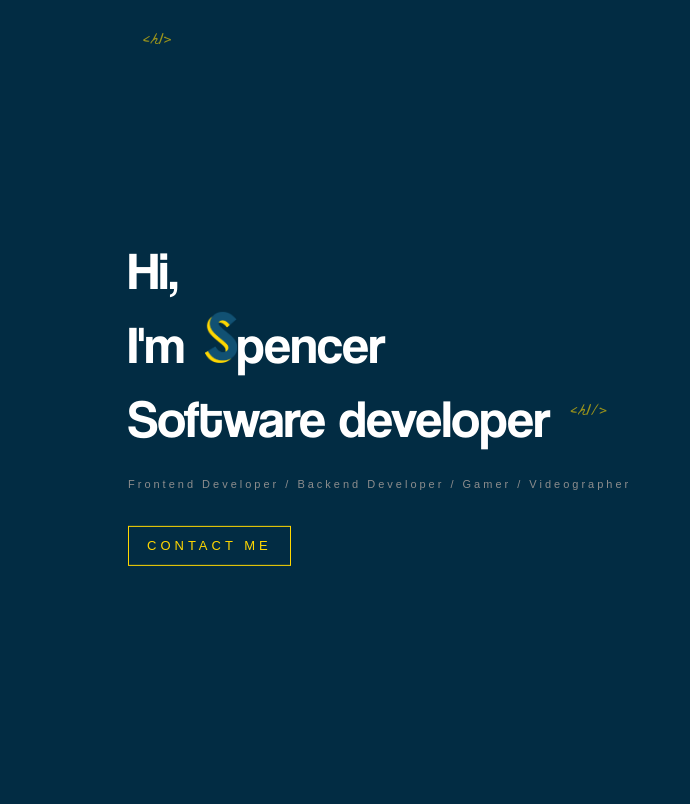
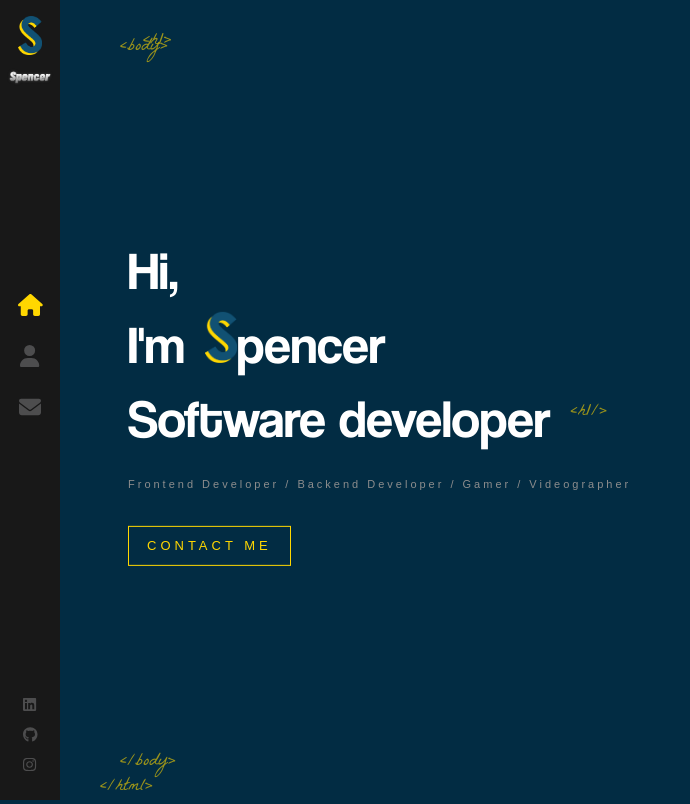
Before and after one commit to SpensirF/portfolio, a React (Create React App) app: page / in a window 1280 px wide. Shown: the whole page, without its empty margins (0-690 px from the left). Built offline with nearby package versions, Linux system fonts and the light colour scheme.

Commit message:
fixed Home route

```diff
--- a/src/App.js
+++ b/src/App.js
@@ -8,8 +8,9 @@
 function App() {
   return (
     <Routes>
-      <Route path="/" element={<Layout />} />
-        <Route index element={<Home />} />
+      <Route path="/" element={<Layout />}>
+      <Route index element={<Home />} />
+      </Route>
     </Routes>
   );
 }
--- a/src/components/Layout/index.js
+++ b/src/components/Layout/index.js
@@ -5,7 +5,7 @@
 
 const Layout = () => {
     return (
-    <div className='App'>
+    <div className="App">
         <Sidebar />
         <div className='page'>
             <span className='tags top-tags'>&lt;body&gt;</span>
```
Also changed, not shown: src/assets/logo_sub.png (deleted).
